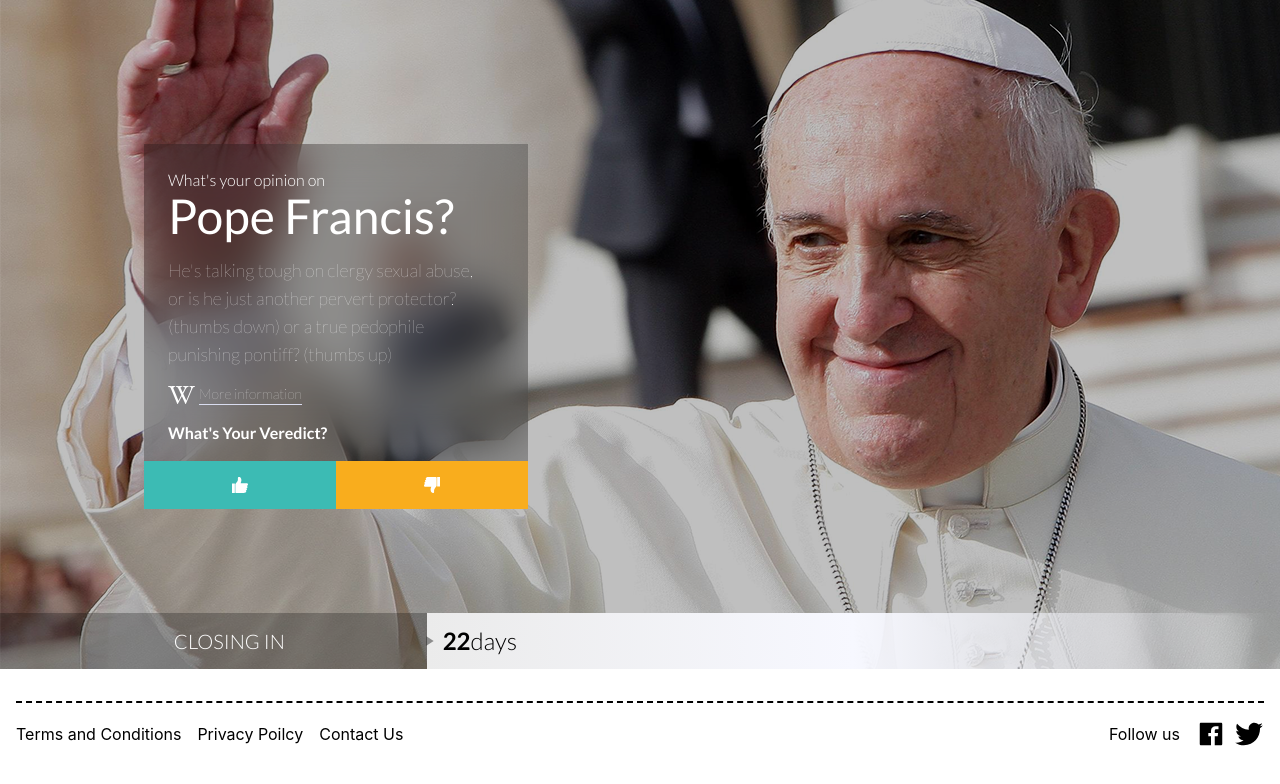
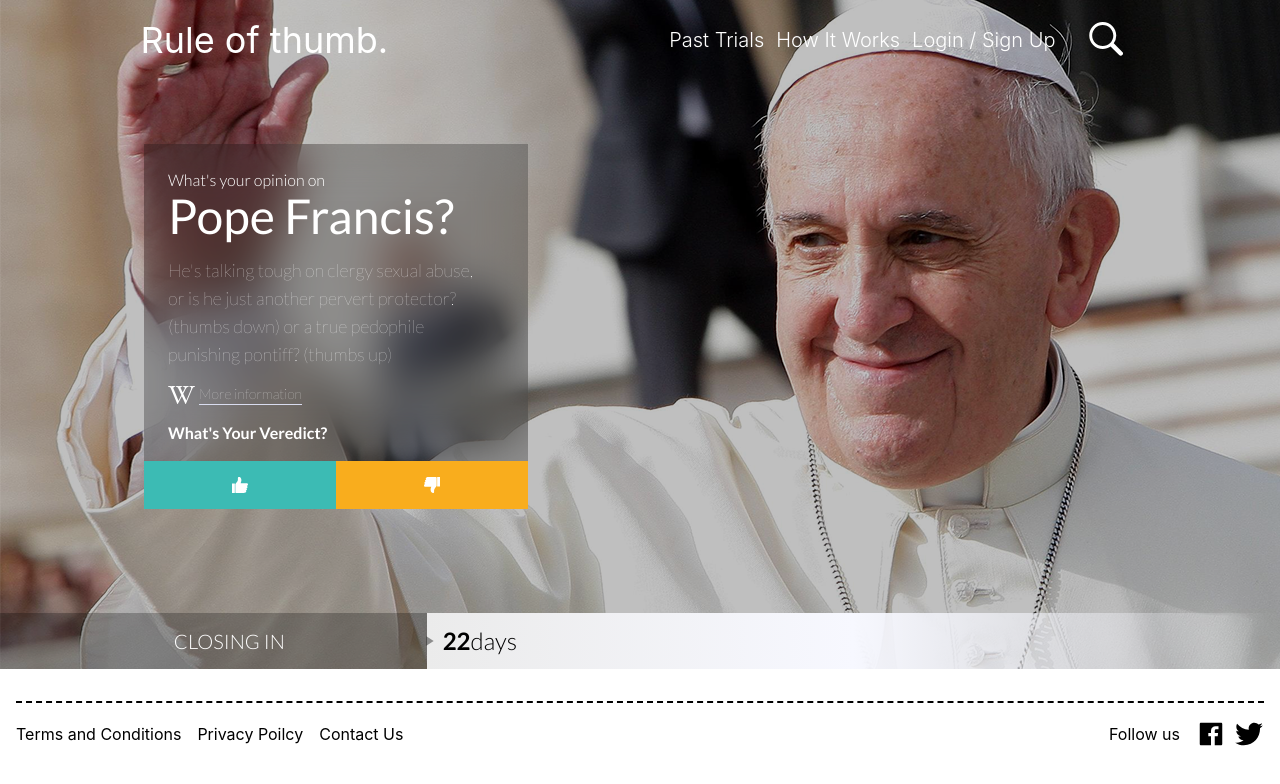
Before and after one commit to isaacromerop/ui-zem-test, a Next.js app: page / in a window 1280 px wide. Shown: the top 784 px of the page. Built offline with nearby package versions, Linux system fonts and the light colour scheme.

Commit message:
feat(components/layout): added Navbar component to Layout

```diff
--- a/components/layout/index.tsx
+++ b/components/layout/index.tsx
@@ -2,6 +2,7 @@ import Head from "next/head";
 import Link from "next/link";
 import { Fragment } from "react";
 import { IoLogoFacebook, IoLogoTwitter } from "react-icons/io";
+import { Navbar } from "../navbar";
 
 type LayoutProps = {
   children: React.ReactElement;
@@ -15,6 +16,8 @@ const Layout = ({ children }: LayoutProps): React.ReactElement => {
         <meta name="description" content="Generated by create next app" />
         <link rel="icon" href="/favicon.ico" />
       </Head>
+
+      <Navbar />
 
       <main className="font-sans">{children}</main>
 
```
